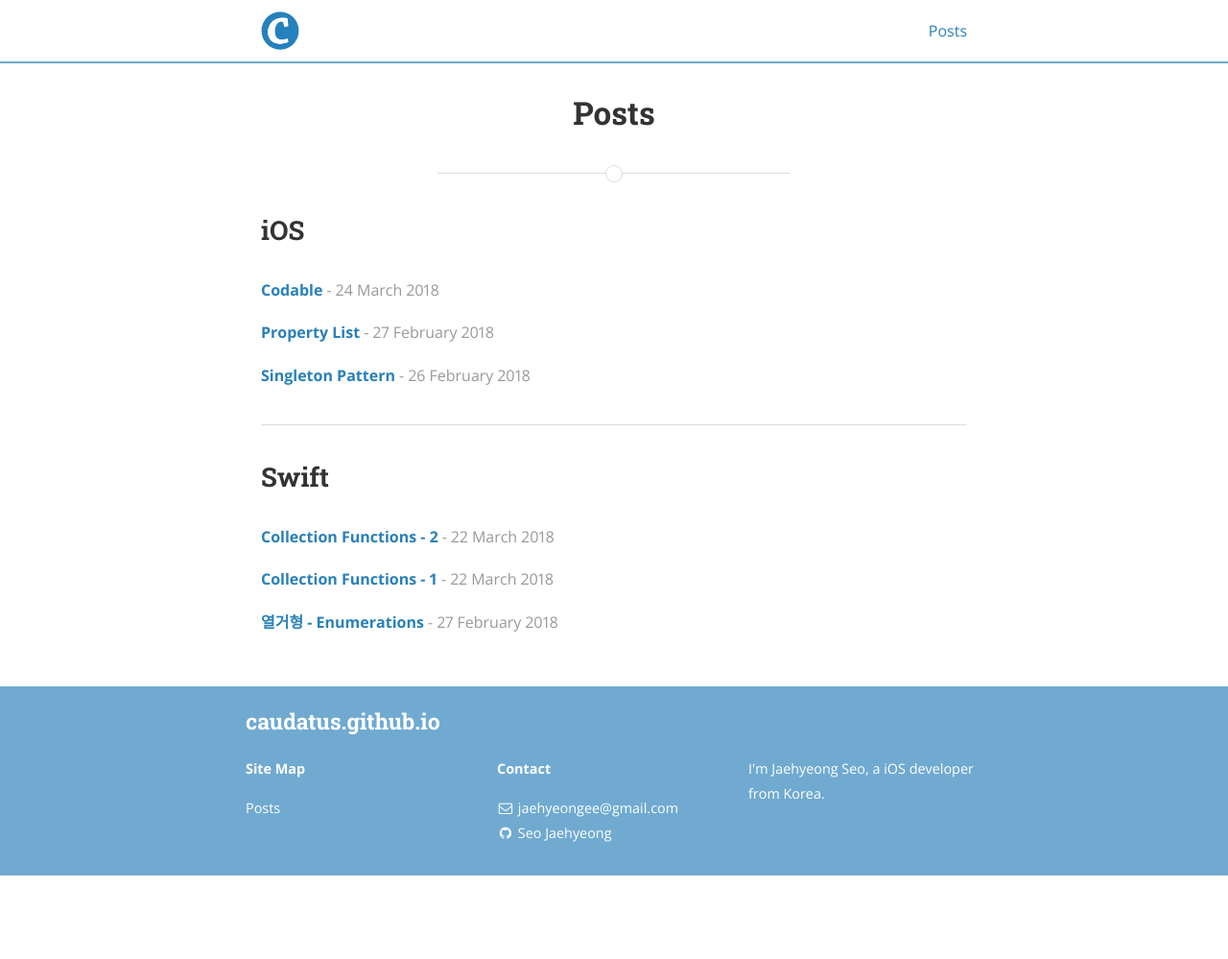
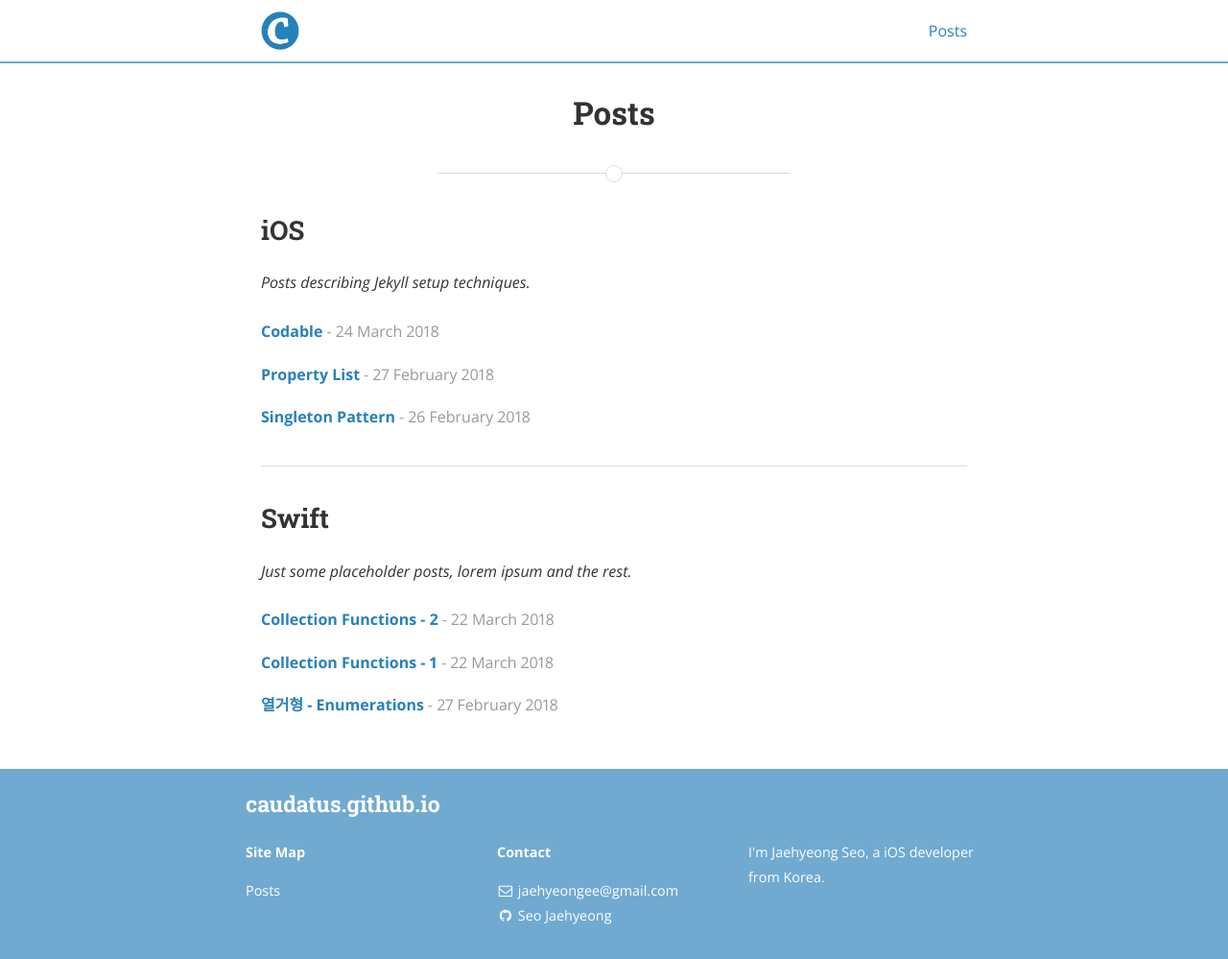
Before and after one commit to 00aney/caudatus.github.io, a Jekyll site: the page built from posts.html, in a window 1280 px wide. Shown: the whole page at 96% size. Built offline with Jekyll 4.4.1, drawn with Linux system fonts in a browser that asks for light colours; nearby versions of some CDN libraries; before the commit the page ends 912 px from its top, so only the background shows below that.

Commit message:
Update _config.yml

```diff
--- a/_config.yml
+++ b/_config.yml
@@ -15,7 +15,7 @@ description: >
   I'm Jaehyeong Seo, a iOS developer from Korea.
 
 baseurl:
-url: "http://caudatus.com"
+url: "http://caudatus.github.io"
 cover:
 logo: "/assets/logo.png"
 
@@ -36,6 +36,14 @@ jekyll-archives:
     category: '/category/:name/'
     tag: '/tag/:name/'
 
+# Category descriptions (for archive pages)
+descriptions:
+  - cat: iOS
+    desc: "Posts describing Jekyll setup techniques."
+
+  - cat: Swift
+    desc: "Just some placeholder posts, lorem ipsum and the rest."
+
 social:
   - name: GitHub
     icon: github
```
